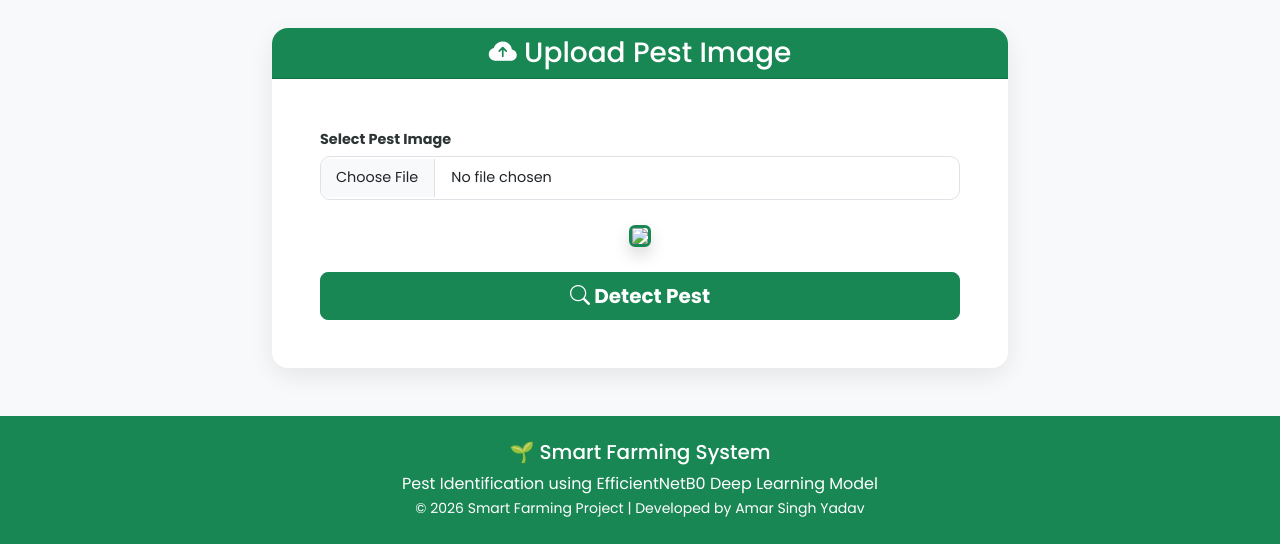
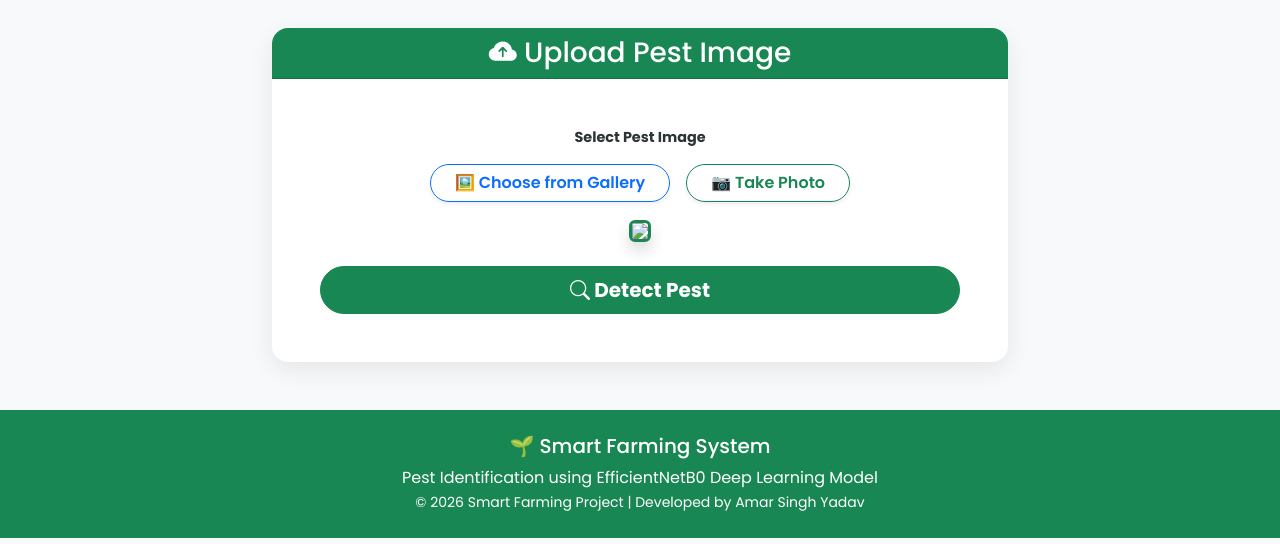
Before and after one commit to singhyadavamar425-gif/smart-farming-system, a Django app: page /pest/ in a window 1280 px wide. Shown: the part 448-992 px from the top of the page. Run offline with Django 5.2, Linux system fonts and the light colour scheme; parts of the project's set-up code (start-up, migrations or seed data) failed here and were passed over; some libraries are stand-ins or nearby versions.

Commit message:
Added gallery and camera options to pest template

```diff
--- a/pest_detection/templates/pest_detection/index.html
+++ b/pest_detection/templates/pest_detection/index.html
@@ -54,7 +54,7 @@
         </div>
     </section>
 
-    <!-- ================= Upload Section ================= -->
+    <!-- ================= Upload Section (UPDATED) ================= -->
     <section class="container mb-5">
         <div class="row justify-content-center">
             <div class="col-lg-8">
@@ -69,12 +69,22 @@
                             enctype="multipart/form-data">
                             {% csrf_token %}
 
-                            <div class="mb-4">
-                                <label class="form-label fw-bold">Select Pest Image</label>
-                                <!-- Mobile-friendly file input -->
-                                <input type="file" id="imageInput" class="form-control form-control-lg" name="image"
-                                    accept="image/*" capture="environment" onchange="previewAndCompress(event)"
-                                    required>
+                            <div class="mb-3 text-center">
+                                <label class="form-label fw-bold d-block">Select Pest Image</label>
+
+                                <!-- Dual Option Buttons (Gallery & Camera) -->
+                                <div class="d-flex justify-content-center gap-3 my-3">
+                                    <button type="button" class="btn btn-outline-primary px-4 rounded-pill fw-semibold shadow-sm" onclick="openGallery()">
+                                        🖼️ Choose from Gallery
+                                    </button>
+                                    <button type="button" class="btn btn-outline-success px-4 rounded-pill fw-semibold shadow-sm" onclick="openCamera()">
+                                        📷 Take Photo
+                                    </button>
+                                </div>
+
+                                <!-- Hidden File Input -->
+                                <input type="file" id="imageInput" class="d-none" name="image"
+                                    accept="image/*" onchange="previewAndCompress(event)" required>
                             </div>
 
                             <!-- Image Preview -->
@@ -85,7 +95,7 @@
                             </div>
 
                             <div class="d-grid">
-                                <button type="submit" id="submitBtn" class="btn btn-success btn-lg fw-bold">
+                                <button type="submit" id="submitBtn" class="btn btn-success btn-lg fw-bold rounded-pill">
                                     <i class="bi bi-search"></i> Detect Pest
                                 </button>
                             </div>
@@ -221,13 +231,27 @@
 
     <script src="https://cdn.jsdelivr.net/npm/bootstrap@5.3.3/dist/js/bootstrap.bundle.min.js"></script>
 
-    <!-- ================= Mobile Optimization & Compression Script ================= -->
+    <!-- ================= JavaScript Handlers ================= -->
     <script>
+        const imageInput = document.getElementById('imageInput');
+
+        // Gallery Access Handler
+        function openGallery() {
+            imageInput.removeAttribute('capture');
+            imageInput.click();
+        }
+
+        // Camera Access Handler
+        function openCamera() {
+            imageInput.setAttribute('capture', 'environment');
+            imageInput.click();
+        }
+
+        // Preview Function
         function previewAndCompress(event) {
             const file = event.target.files[0];
             if (!file) return;
 
-            // Show instant preview
             const reader = new FileReader();
             reader.onload = function (e) {
                 document.getElementById("preview").src = e.target.result;
@@ -235,7 +259,7 @@
             reader.readAsDataURL(file);
         }
 
-        // Mobile Form Submit Handling (Spinner & Disable state)
+        // Form Submit Loading State
         document.getElementById('pestForm').addEventListener('submit', function (e) {
             const btn = document.getElementById('submitBtn');
             btn.disabled = true;
```
